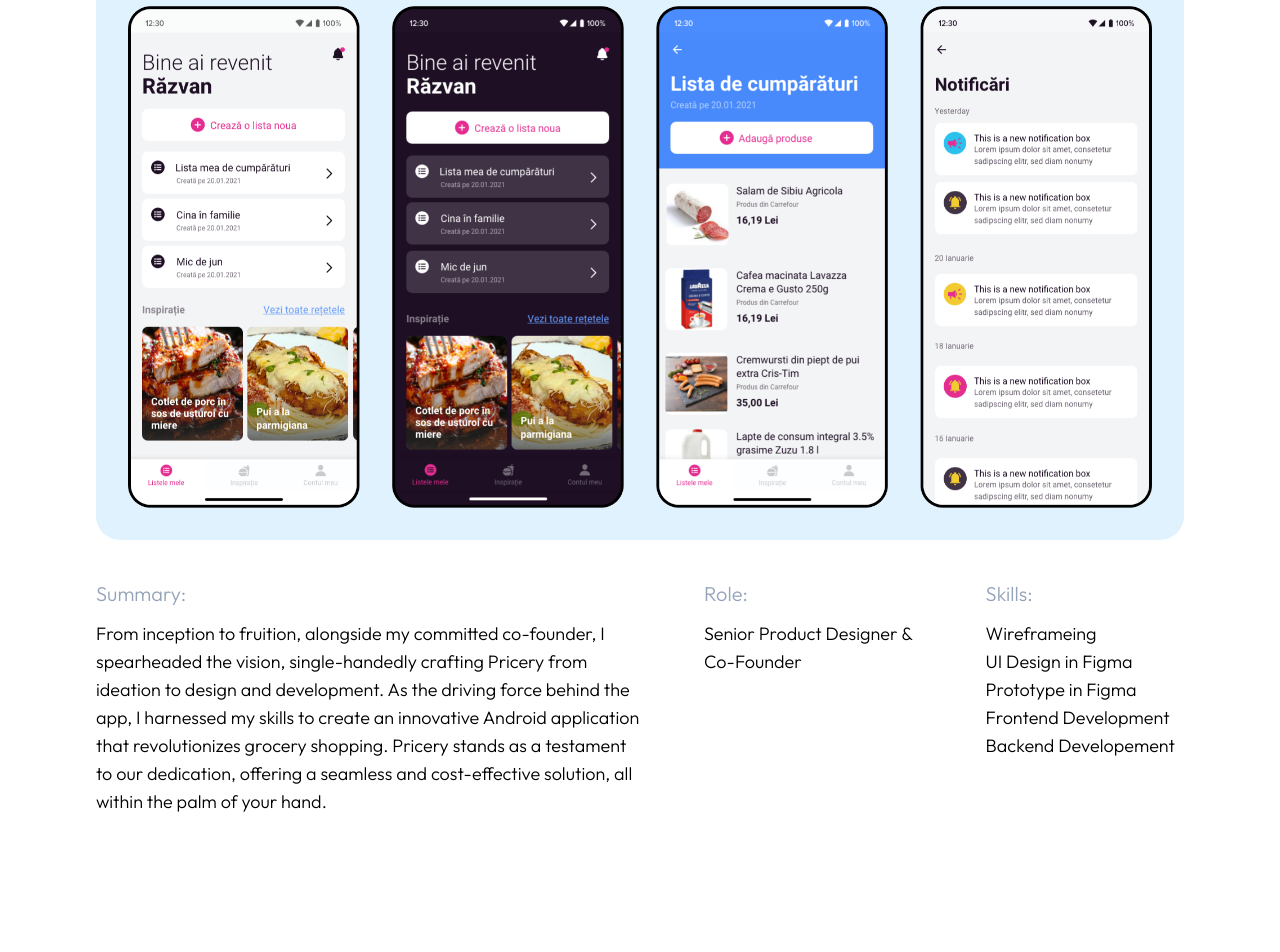
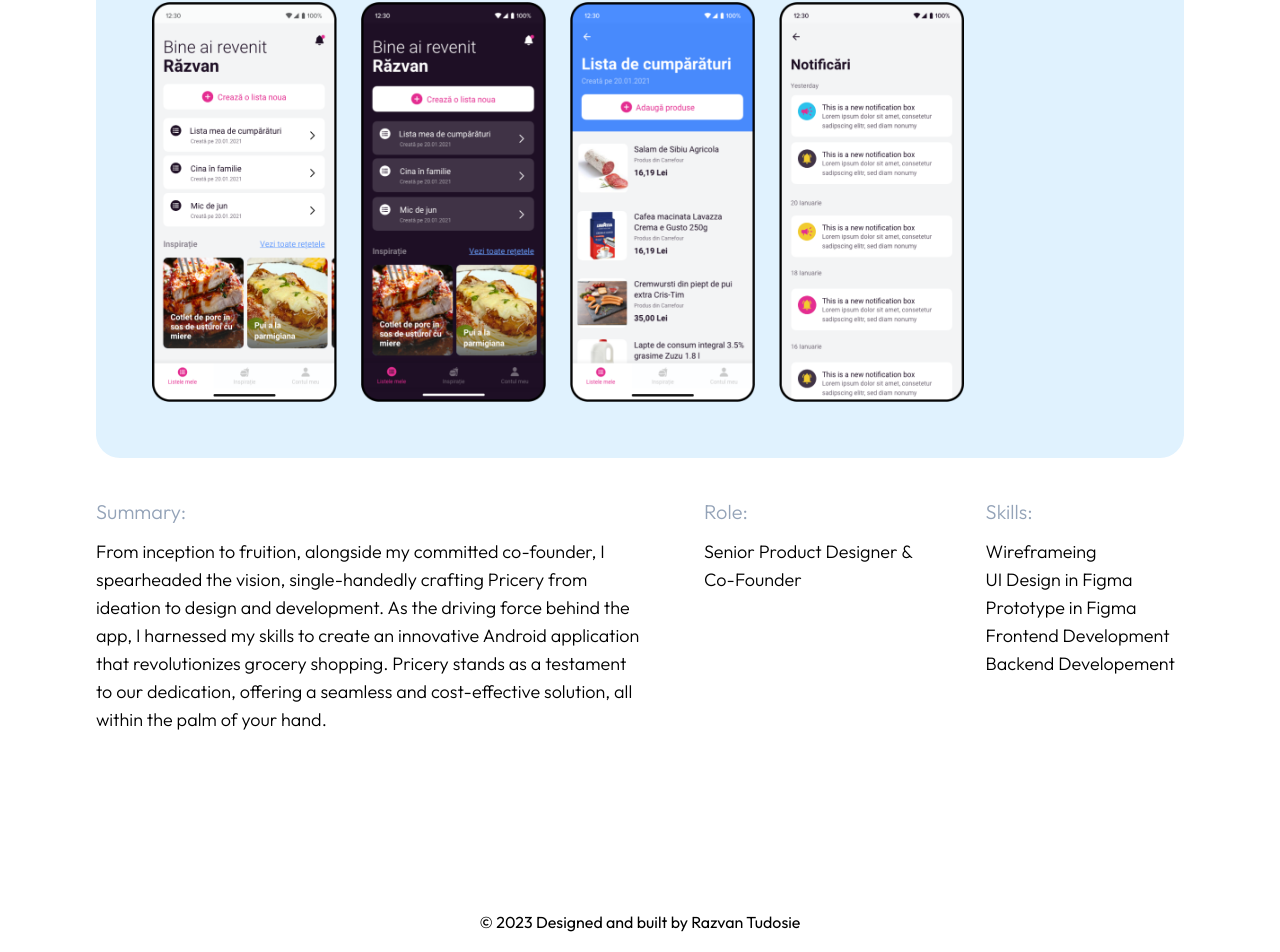
Before and after one commit to razvan-tudosie/Portfolio, a Nuxt app: page / in a window 1280 px wide. Shown: the part 2359-3311 px from the top of the page. Before the commit the page ends 3287 px from the top, so only its background shows below. Built offline with nearby package versions, Linux system fonts and the light colour scheme.

Commit message:
adjust images on overflow

```diff
--- a/app.vue
+++ b/app.vue
@@ -11,4 +11,8 @@
         </nav>
     </header>
     <NuxtPage />
+
+    <footer class="container max-w-6xl mx-auto flex justify-center py-16 px-8 text-bold">
+        <p>&copy; {{ new Date().getFullYear() }} Designed and built by Razvan Tudosie</p>
+    </footer>
 </template>
--- a/components/ProjectCard.vue
+++ b/components/ProjectCard.vue
@@ -4,11 +4,13 @@
             <img class="w-20 mb-2" :src="`/projects/${project.assets}/${project.logo}`" :alt="`Logo ${project.name}`">
             <h2 class="text-xl mb-4">{{ project.name }}</h2>
             <h3 class="text-4xl md:w-2/4 mb-8">{{ project.intro }}</h3>
-            <div class="flex flex-row gap-8 justify-center">
-                <div v-for="index in project.assetsCount" :key="index">
-                    <img :src="`/projects/${project.assets}/image_${index}.png`" alt="Project image">
+
+            <div class="overflow-x-auto flex">
+                <div class="image flex-none py-6 px-3 first:pl-6 last:pr-6" v-for="index in project.assetsCount" :key="index">
+                    <img class="" :src="`/projects/${project.assets}/image_${index}.png`" alt="Project image">
                 </div>
             </div>
+
         </div>
 
         <div class="flex flex-wrap mt-10 md:gap-16 gap-8 font-light text-lg">
@@ -50,3 +52,10 @@ const cardClasses = computed(() => {
   return `${props.project.color} rounded-3xl p-8`;
 });
 </script>
+
+<style>
+    .image img {
+        height:400px !important
+    }
+
+</style>
```
